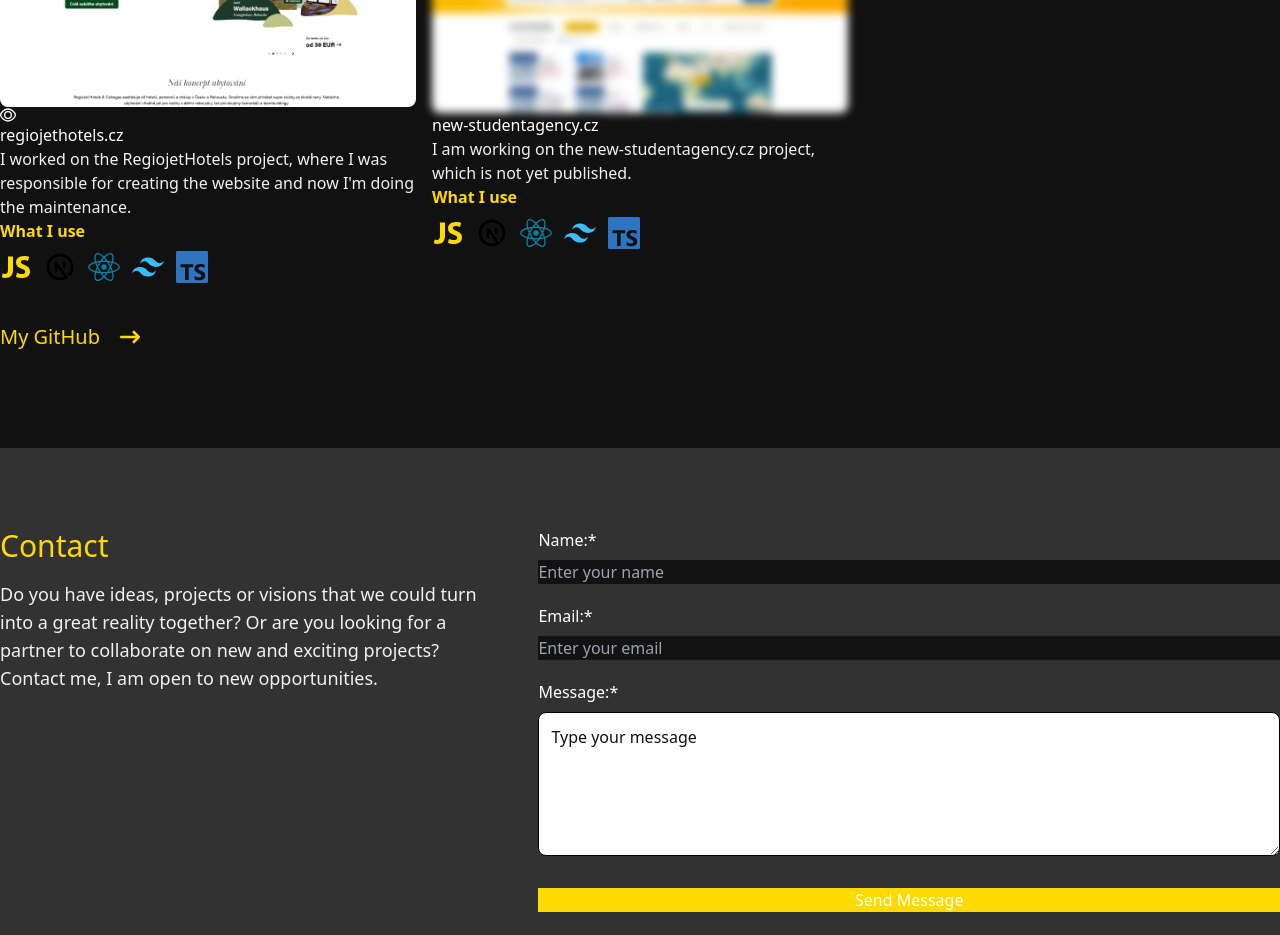
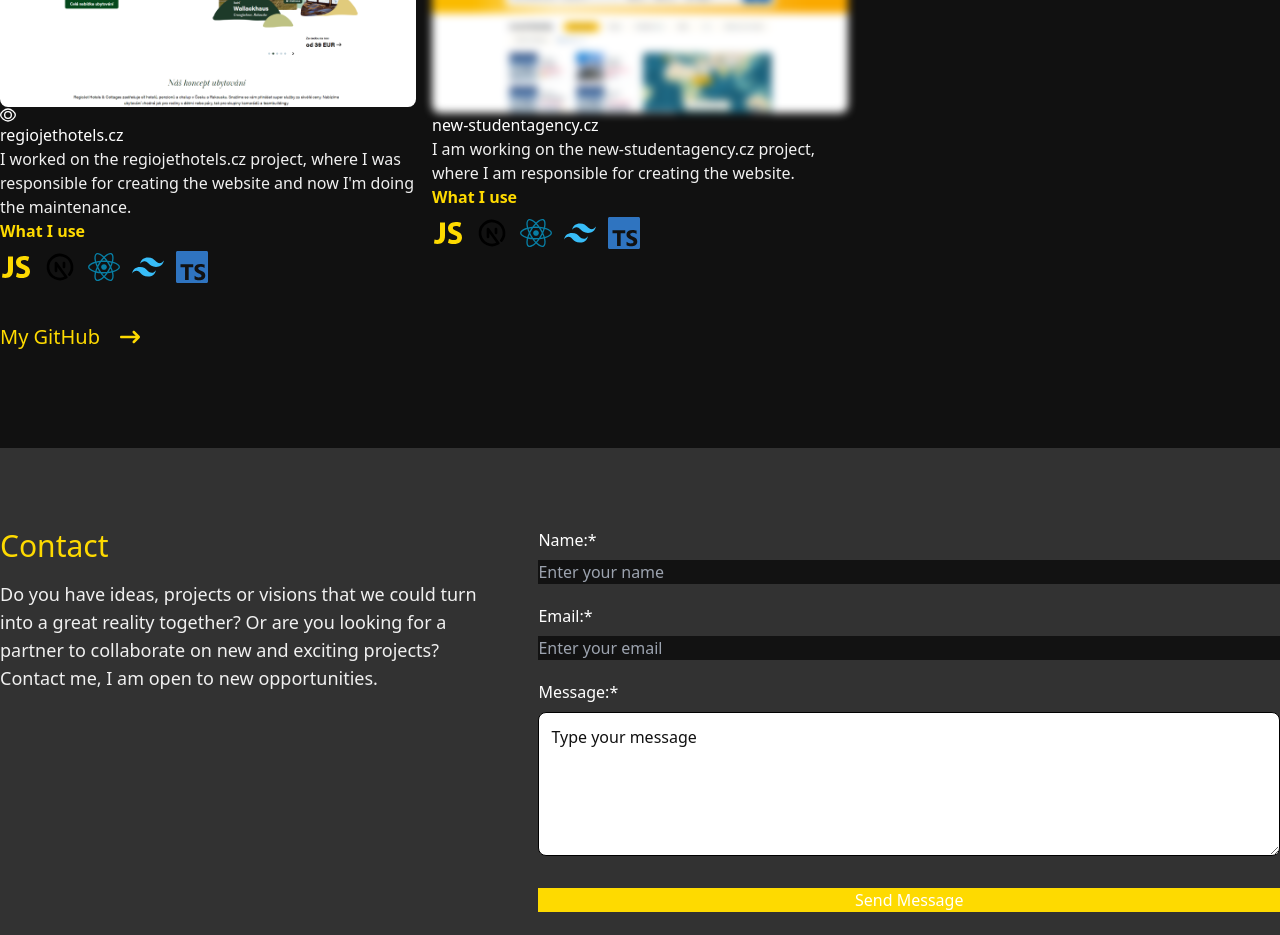
Before and after one commit to TNajnar/tomasnajnar-portfolio, a Next.js app: page / in a window 1280 px wide. Shown: the part 1620-2555 px from the top of the page. Built offline with nearby package versions, Linux system fonts and the light colour scheme.

Commit message:
TMVS: Text adjustments

```diff
--- a/src/components/AboutMe/AboutData.ts
+++ b/src/components/AboutMe/AboutData.ts
@@ -1,6 +1,6 @@
 export const aboutHeading: string = "Hello, I am Tomáš Najnar, frontend engineer and passionate web and mobile app developer with modern design. I like new things and I enjoy creating innovative projects. My focus is to create apps that are modern, contain interactive elements and are user-friendly.";
 
-export const aboutMyLife = "Outside of the digital world, I spend a lot of time at the gym and with friends. Exercise in the gym not only brings me joy, but also helps me maintain better discipline as a developer. I believe that discipline and determination are the keys to achieving excellence not only in exercise but also in the world of development.";
+export const aboutMyLife = "Outside of the digital world, I spend a lot of time at the gym and with friends. Exercise in the gym not only brings me joy, but also helps me maintain better discipline as a developer. I believe that discipline and determination are the keys to achieving excellence not only in exercise but also in the world.";
 
 export const aboutTitle: string = "About me";
 
--- a/src/components/Contact/components/ContactForm.tsx
+++ b/src/components/Contact/components/ContactForm.tsx
@@ -4,9 +4,9 @@ import { TContactData } from "@/utils/types";
 import { Form } from "formik";
 import { email, emailPlaceHolder, emailTitle, errorMessage, name, namePlaceHolder, nameTitle, sendCorrect, sendMessage, textArea } from "../ContactData";
 import Loader from "@/components/ui/Loader";
+import { IoMdClose } from "react-icons/io";
 import { FaCheck } from "react-icons/fa";
 import clsx from "clsx";
-import { IoMdClose } from "react-icons/io";
 
 interface IProps {
   formStatus: EFormStatus;
--- a/src/components/Projects/ProjectsData.ts
+++ b/src/components/Projects/ProjectsData.ts
@@ -6,7 +6,7 @@ export const projectTitle: string = 'Projects';
 
 export const myProjects: Array<TProject> = [
   {
-    about: "I worked on the RegiojetHotels project, where I was responsible for creating the website and now I'm doing the maintenance.",
+    about: "I worked on the regiojethotels.cz project, where I was responsible for creating the website and now I'm doing the maintenance.",
     alt: "regiojethotels.cz",
     id: 44,
     icon: GrView,
@@ -14,7 +14,7 @@ export const myProjects: Array<TProject> = [
     url: ERoutes.REGIOJET_HOTELS
   },
   {
-    about: "I am working on the new-studentagency.cz project, which is not yet published.",
+    about: "I am working on the new-studentagency.cz project, where I am responsible for creating the website.",
     alt: "new-studentagency.cz",
     description: "Comming soon...",
     id: 45,
```
